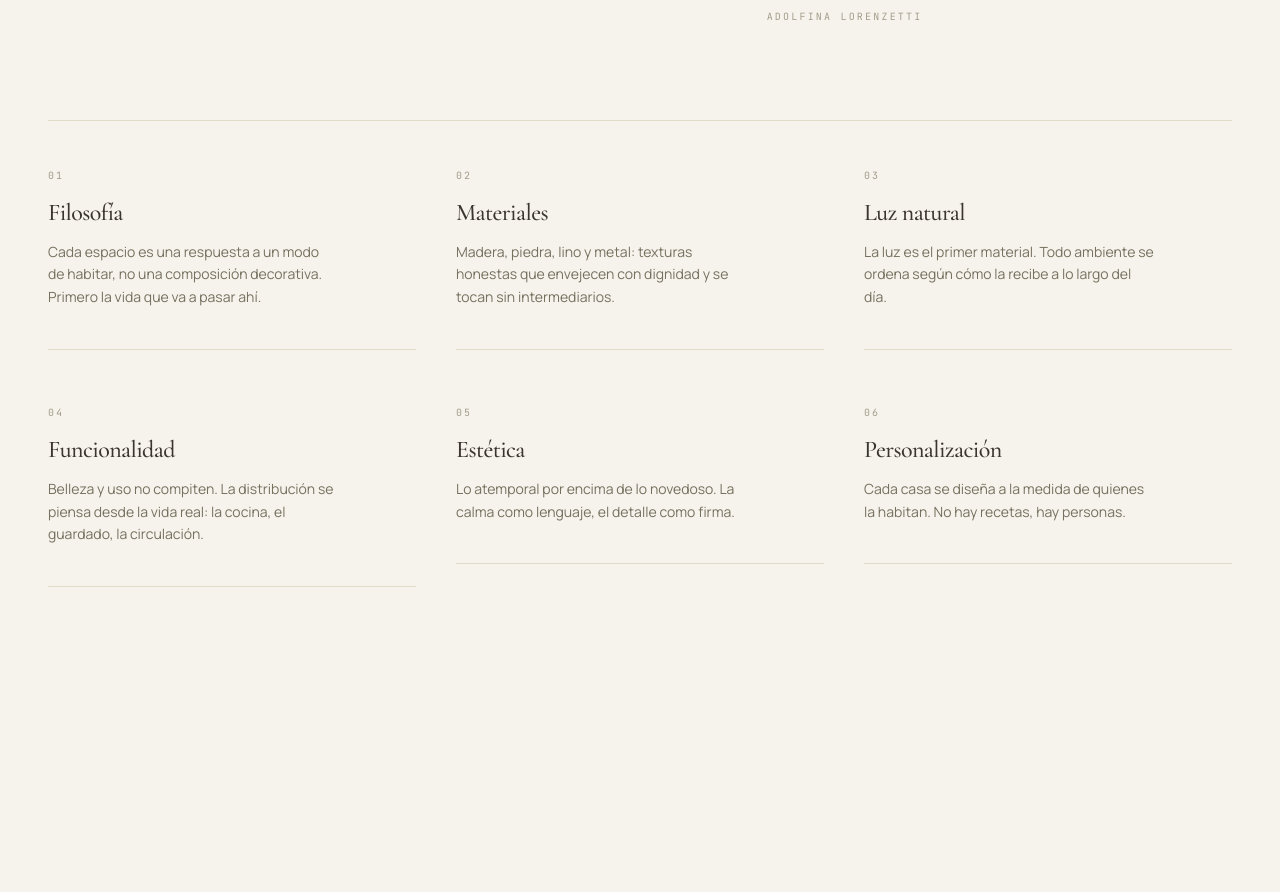
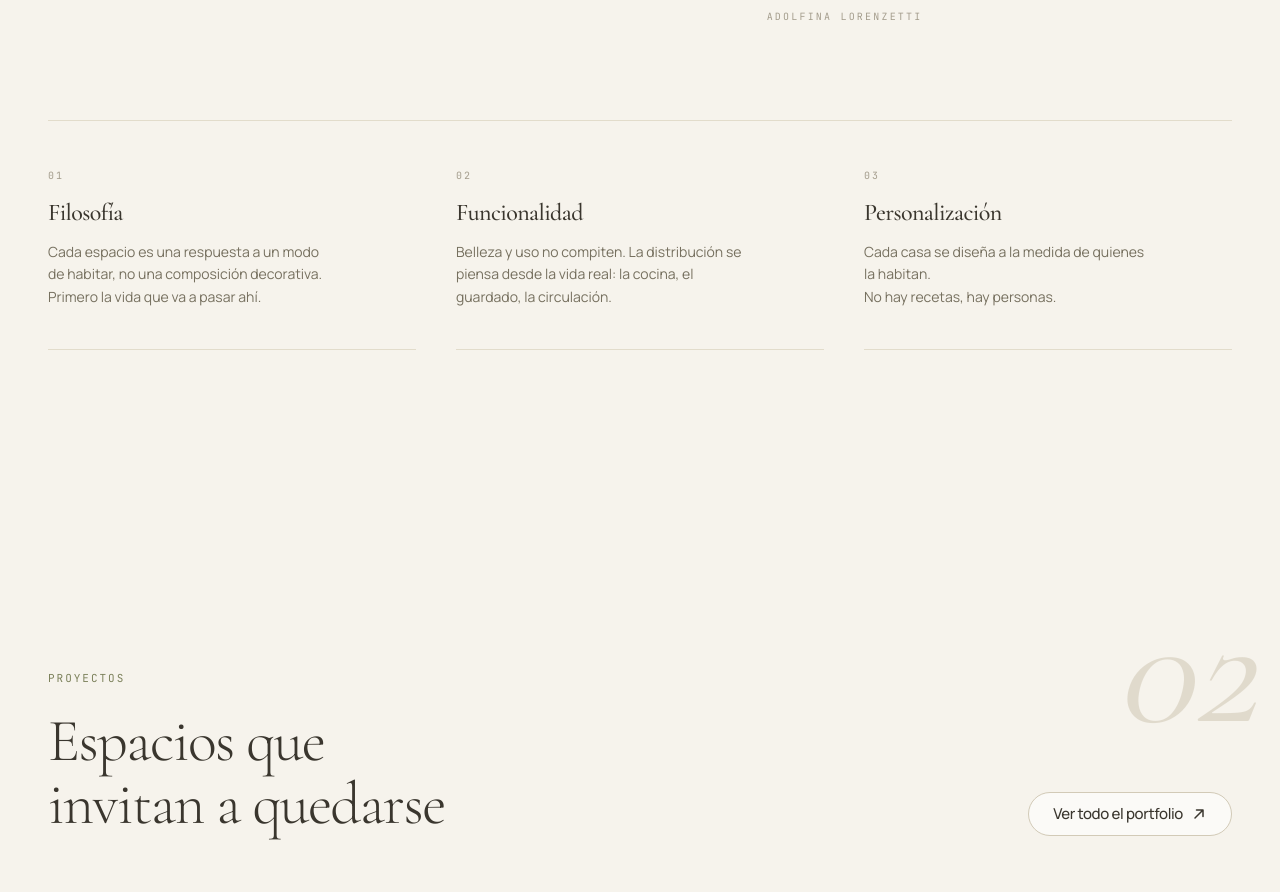
Before and after one commit to rufinoratti/adolfina-lorenzetti-portfolio, a Next.js app: page / in a window 1280 px wide. Shown: the part 1520-2412 px from the top of the page. Built offline with nearby package versions, Linux system fonts and the light colour scheme.

Commit message:
feat: pillar de Personalización con salto de línea y numeración 01-03

```diff
--- a/src/components/sections/about.tsx
+++ b/src/components/sections/about.tsx
@@ -6,34 +6,26 @@ import { site } from "@/lib/site";
 
 const pillars = [
   {
+    number: "01",
     title: "Filosofía",
     detail:
       "Cada espacio es una respuesta a un modo de habitar, no una composición decorativa. Primero la vida que va a pasar ahí.",
   },
   {
-    title: "Materiales",
-    detail:
-      "Madera, piedra, lino y metal: texturas honestas que envejecen con dignidad y se tocan sin intermediarios.",
-  },
-  {
-    title: "Luz natural",
-    detail:
-      "La luz es el primer material. Todo ambiente se ordena según cómo la recibe a lo largo del día.",
-  },
-  {
+    number: "02",
     title: "Funcionalidad",
     detail:
       "Belleza y uso no compiten. La distribución se piensa desde la vida real: la cocina, el guardado, la circulación.",
   },
   {
-    title: "Estética",
-    detail:
-      "Lo atemporal por encima de lo novedoso. La calma como lenguaje, el detalle como firma.",
-  },
-  {
+    number: "03",
     title: "Personalización",
-    detail:
-      "Cada casa se diseña a la medida de quienes la habitan. No hay recetas, hay personas.",
+    detail: (
+      <>
+        Cada casa se diseña a la medida de quienes la habitan.
+        <br />No hay recetas, hay personas.
+      </>
+    ),
   },
 ];
 
@@ -105,7 +97,7 @@ export function About() {
               <Reveal key={pillar.title} variant="fade-up" delay={(index % 3) * 0.07}>
                 <div className="border-b border-line py-8 lg:py-10">
                   <span className="font-mono text-[10px] uppercase tracking-[0.2em] text-faint">
-                    0{index + 1}
+                    {pillar.number}
                   </span>
                   <h3 className="mt-3 font-serif text-2xl font-medium tracking-tight text-ink">
                     {pillar.title}
```
